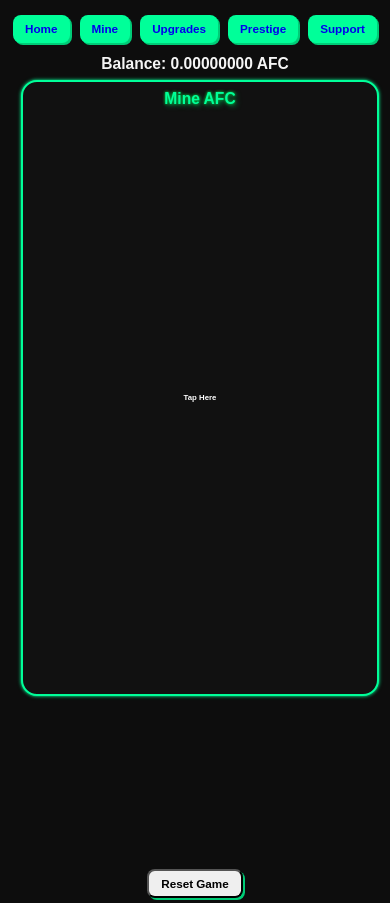
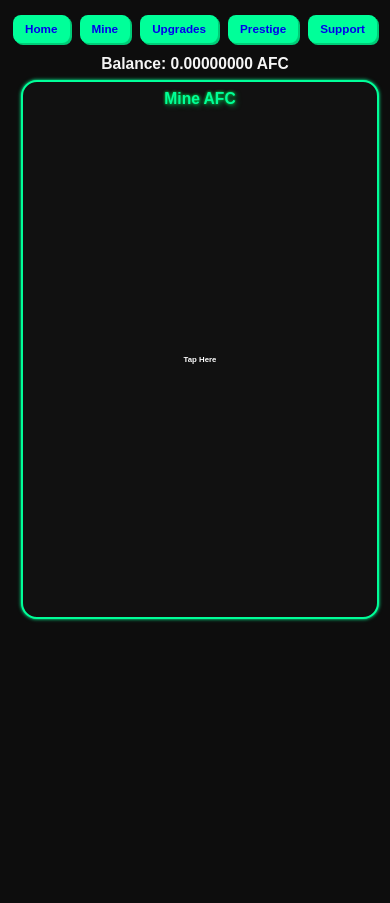
Before and after one commit to anonybrosko/afc-coin-miner-frontend, a React (Create React App) app: page /mine in a window 390 px wide. After the commit the page ends 844 px from the top, so only its background shows below. Built offline with nearby package versions, Linux system fonts and the light colour scheme.

Commit message:
Fixed Default Mobile Blue Touch Event

```diff
--- a/src/App.css
+++ b/src/App.css
@@ -8,7 +8,7 @@
 }
 
 #root, .container {
-  min-height: 100vh;
+  min-height: 30vh;
 }
 
 body {
@@ -97,6 +97,10 @@ button.disabled,
   background: #ffaa00;
 }
 
+.prestige-button:disabled {
+  background: #555;
+}
+
 /* Upgrade Buttons */
 .upgrade-button {
   background: #00ff99;
@@ -131,7 +135,7 @@ button.disabled,
   align-items: center;
   gap: 5px;
   width: 100vw;
-  height: 90vh;
+  height: 70vh;
   padding: 5px;
   box-sizing: border-box;
 }
@@ -141,7 +145,7 @@ button.disabled,
   flex-direction: column;          /* stack heading + content vertically */
   /* justify-content: space-between;  /* heading top, content centered */
   /* align-items: center; */
-  height: 80%;
+  height: 90%;
   width: 90%;
   max-width: 500px;
   padding: 1.5vw;                  /* optional inner spacing */
@@ -232,7 +236,7 @@ button.disabled,
   .mine-content { font-size: 1rem; }
   .mine-page {
     width: 100%;
-    height: 90%;
+    height: 80%;
     display: flex;
     flex-direction: column;
     align-items: center;
--- a/src/GameProvider.js
+++ b/src/GameProvider.js
@@ -247,20 +247,6 @@ export const GameProvider = ({ children }) => {
     }}>
       <FallingCoins />
       {children}
-      <button
-        onClick={() => {
-          localStorage.removeItem("afcGame");
-          setBalance(0);
-          setClicks(0);
-          setUpgrades({});
-          setPsuStates({});
-          setActivePsu(null);
-          setPrestige(0);
-          setActiveNetworks([]);
-        }}
-      >
-        Reset Game
-      </button>
     </GameContext.Provider>
   );
 };
--- a/src/Mine.js
+++ b/src/Mine.js
@@ -17,7 +17,7 @@ export default function Mine() {
 
     setTimeout(() => {
       setClicks(prev => prev.filter(c => c.id !== id));
-    }, 800);
+    }, 200);
   };
 
   return (
```
Also changed, not shown: src/src/App.css (added), 7 other files (tests, documents, lock files or other folders).
